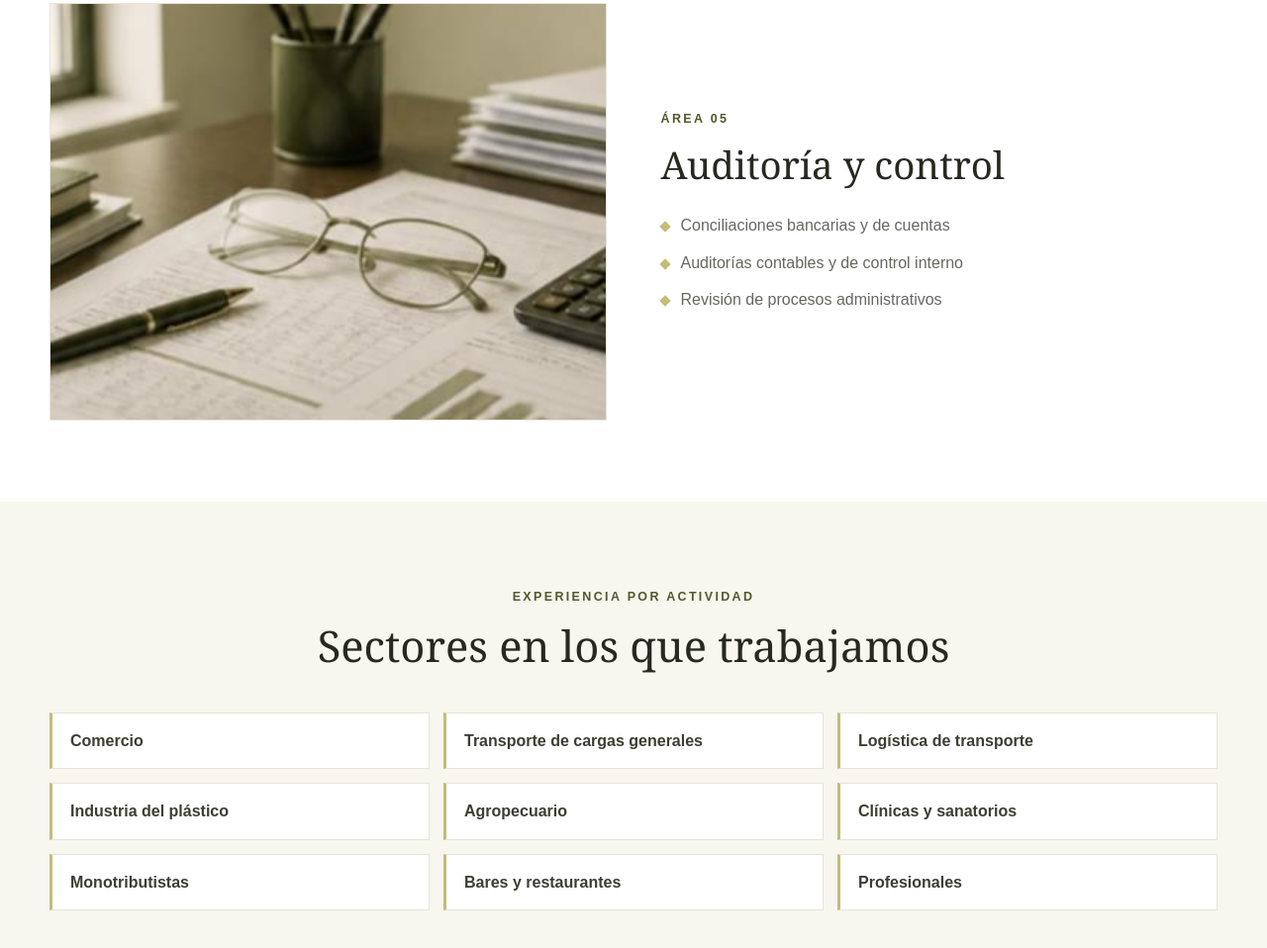
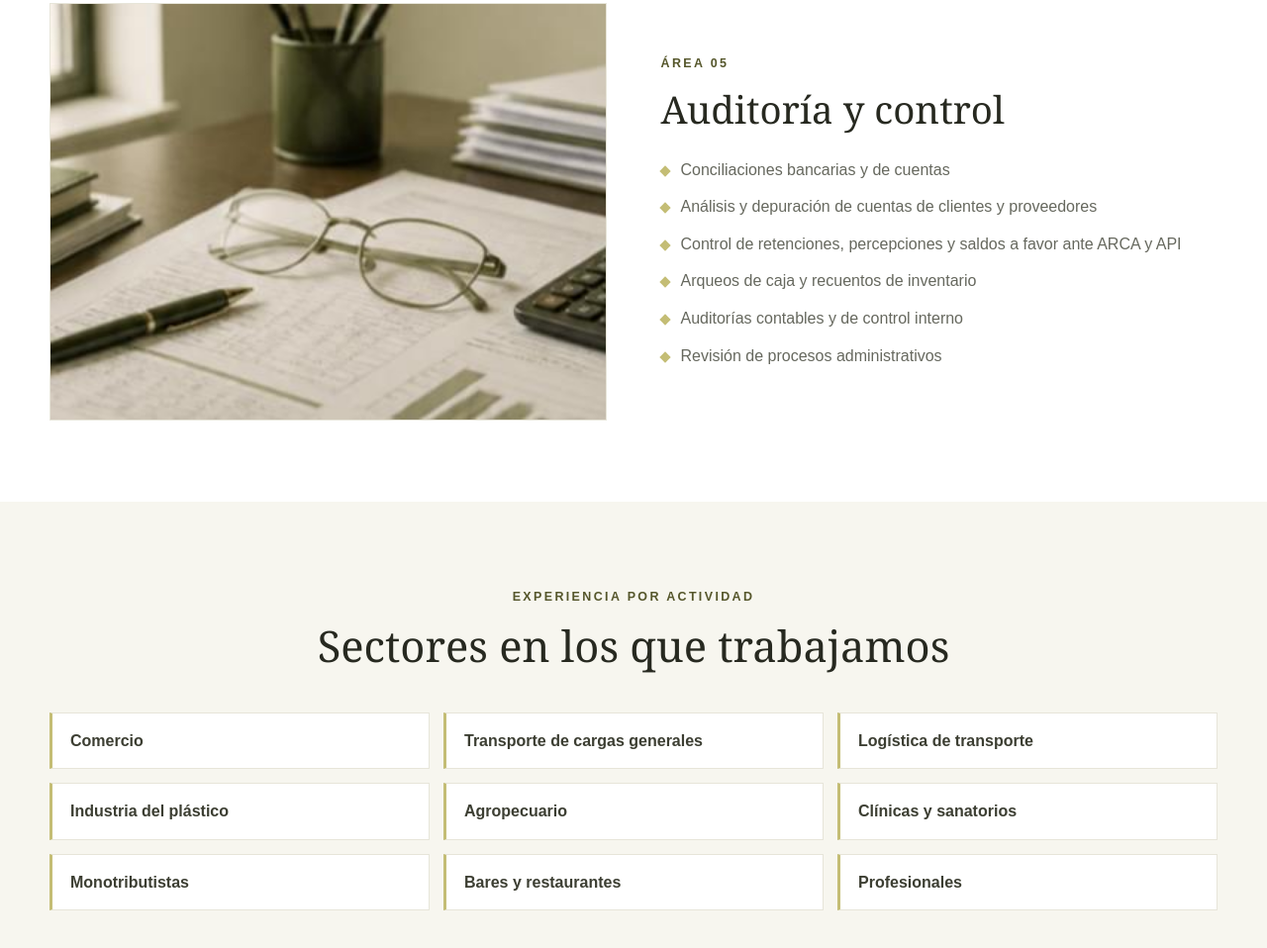
Before and after one commit to estudiopujatolaboral-cyber/No-Tocar-Ni-Borrar, a plain HTML site: page servicios.html in a window 1280 px wide. Shown: the part 2899-3857 px from the top of the page at 99% size. Drawn offline with Linux system fonts and the light colour scheme.

Commit message:
Update servicios.html

```diff
--- a/servicios.html
+++ b/servicios.html
@@ -245,6 +245,9 @@
           <h2>Auditoría y control</h2>
           <ul class="service-list">
             <li>Conciliaciones bancarias y de cuentas</li>
+            <li>Análisis y depuración de cuentas de clientes y proveedores</li>
+            <li>Control de retenciones, percepciones y saldos a favor ante ARCA y API</li>
+            <li>Arqueos de caja y recuentos de inventario</li>
             <li>Auditorías contables y de control interno</li>
             <li>Revisión de procesos administrativos</li>
           </ul>
```
